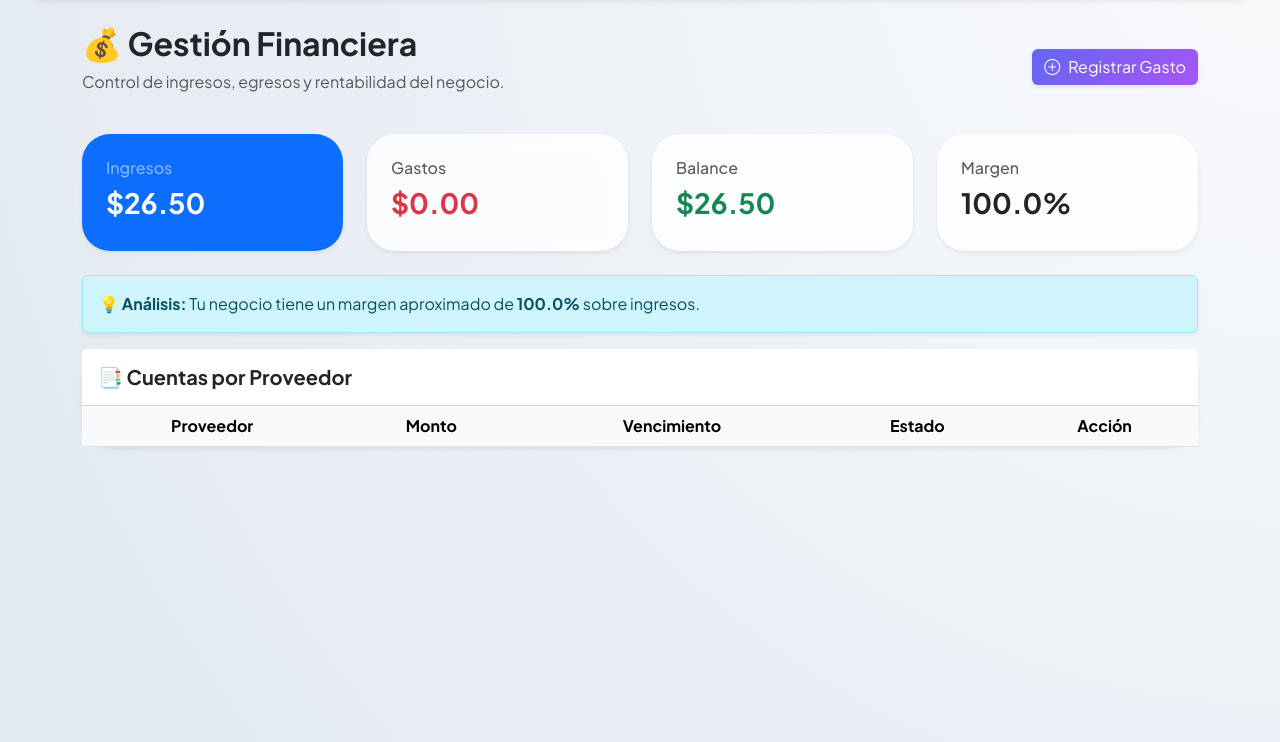
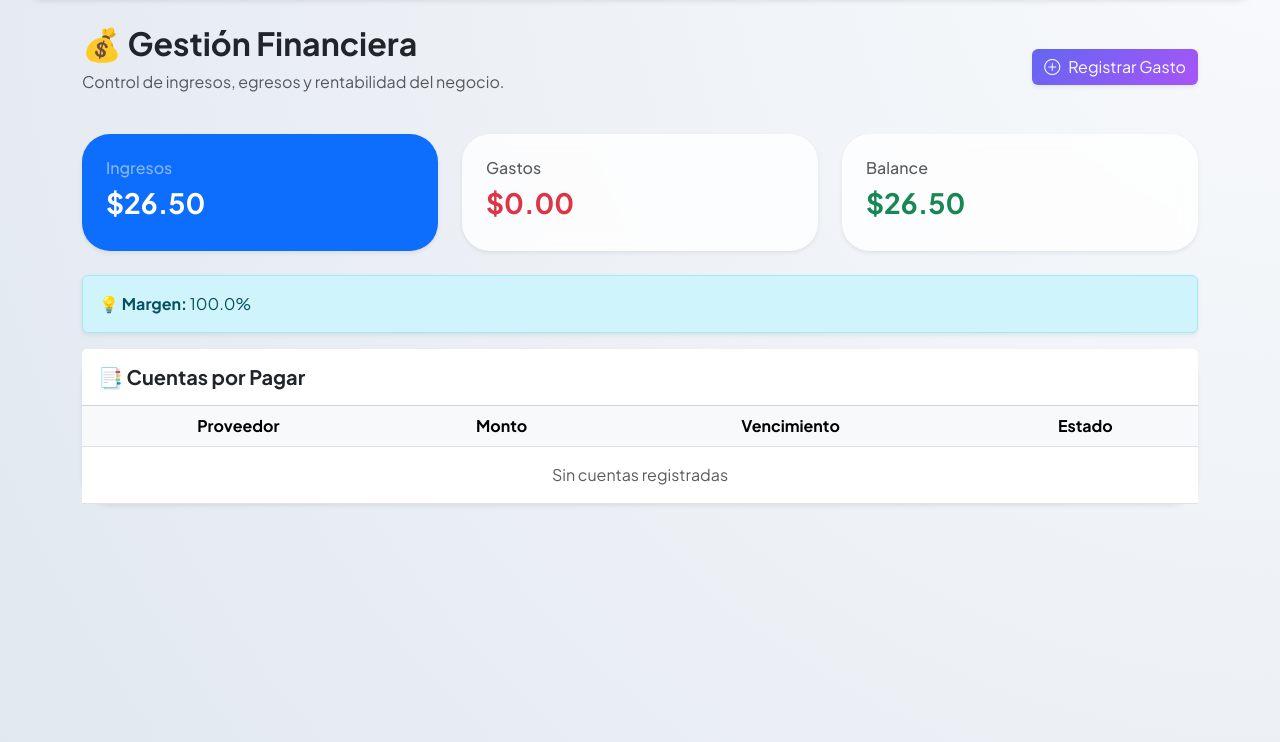
Before and after one commit to Victormanzou/ANDROID, a Flask app: page /finanzas in a window 1280 px wide. Shown: the part 78-820 px from the top of the page. Run offline with Flask 3, Linux system fonts and the light colour scheme; data comes from the database, SQL or seed files in the repository; data that the repository does not hold is empty.

Commit message:
Actualizar finanzas.html

```diff
--- a/templates/finanzas.html
+++ b/templates/finanzas.html
@@ -16,57 +16,47 @@
     </div>
 </div>
 
-<!-- RESUMEN FINANCIERO -->
+<!-- RESUMEN -->
 <div class="row g-4 mb-4">
 
-    <div class="col-md-3">
-        <div class="card border-0 shadow-sm p-4 bg-primary text-white position-relative">
+    <div class="col-md-4">
+        <div class="card border-0 shadow-sm p-4 bg-primary text-white">
             <h6 class="text-white-50">Ingresos</h6>
             <h3 class="fw-bold">${{ "{:,.2f}".format(resumen.ingresos_mes) }}</h3>
         </div>
     </div>
 
-    <div class="col-md-3">
-        <div class="card border-0 shadow-sm p-4 position-relative">
+    <div class="col-md-4">
+        <div class="card border-0 shadow-sm p-4">
             <h6 class="text-muted">Gastos</h6>
             <h3 class="text-danger fw-bold">${{ "{:,.2f}".format(resumen.egresos_mes) }}</h3>
         </div>
     </div>
 
-    <div class="col-md-3">
-        <div class="card border-0 shadow-sm p-4 position-relative">
+    <div class="col-md-4">
+        <div class="card border-0 shadow-sm p-4">
             <h6 class="text-muted">Balance</h6>
             <h3 class="fw-bold text-success">${{ "{:,.2f}".format(resumen.balance) }}</h3>
         </div>
     </div>
 
-    <div class="col-md-3">
-        <div class="card border-0 shadow-sm p-4 position-relative">
-            <h6 class="text-muted">Margen</h6>
-            <h3 class="fw-bold text-dark">
-                {{ ((resumen.balance / resumen.ingresos_mes * 100) if resumen.ingresos_mes else 0)|round(2) }}%
-            </h3>
-        </div>
 </div>
 
+<!-- MARGEN -->
+<div class="alert alert-info shadow-sm">
+    <strong>💡 Margen:</strong>
+    {{ ((resumen.balance / resumen.ingresos_mes * 100) if resumen.ingresos_mes else 0)|round(2) }}%
 </div>
 
-<!-- ALERTA DE SALUD FINANCIERA -->
-<div class="alert alert-info shadow-sm">
-    <strong>💡 Análisis:</strong>
-    Tu negocio tiene un margen aproximado de
-    <strong>{{ ((resumen.balance / resumen.ingresos_mes * 100) if resumen.ingresos_mes else 0)|round(2) }}%</strong>
-    sobre ingresos.
-</div>
+<!-- CUENTAS -->
+<div class="card shadow-sm border-0">
 
-<!-- CUENTAS POR PAGAR -->
-<div class="card shadow-sm border-0">
     <div class="card-header bg-white py-3">
-        <h5 class="mb-0 fw-bold">📑 Cuentas por Proveedor</h5>
+        <h5 class="mb-0 fw-bold">📑 Cuentas por Pagar</h5>
     </div>
 
     <div class="card-body p-0">
-        <div class="table-responsive">
+
         <table class="table table-hover text-center align-middle mb-0">
 
             <thead class="table-light">
@@ -75,7 +65,6 @@
                     <th>Monto</th>
                     <th>Vencimiento</th>
                     <th>Estado</th>
-                        <th>Acción</th>
                 </tr>
             </thead>
 
@@ -86,30 +75,27 @@
                     <td class="fw-bold">{{ c.proveedor }}</td>
                     <td class="text-danger">${{ "{:,.2f}".format(c.monto) }}</td>
                     <td>{{ c.vence }}</td>
-
                     <td>
-                            <span class="badge {% if c.estado == 'Urgente' %}bg-danger{% else %}bg-warning text-dark{% endif %}">
+                        <span class="badge bg-warning text-dark">
                             {{ c.estado }}
                         </span>
                     </td>
-
-                        <td>
-                            <button class="btn btn-sm btn-outline-success">
-                                ✔ Pagado
-                            </button>
-                        </td>
+                </tr>
+                {% else %}
+                <tr>
+                    <td colspan="4" class="text-muted py-3">Sin cuentas registradas</td>
                 </tr>
                 {% endfor %}
 
             </tbody>
 
         </table>
-        </div>
+
     </div>
 </div>
 
-<!-- MODAL GASTO -->
-<div class="modal fade" id="modalGasto" tabindex="-1">
+<!-- MODAL (FUNCIONAL) -->
+<div class="modal fade" id="modalGasto">
     <div class="modal-dialog modal-dialog-centered">
 
         <div class="modal-content border-0 shadow">
@@ -121,21 +107,22 @@
 
             <div class="modal-body">
 
-                <form>
+                <!-- 🔥 YA ENVÍA A FLASK -->
+                <form method="POST" action="/agregar_gasto">
 
                     <div class="mb-3">
                         <label class="form-label">Concepto</label>
-                        <input type="text" class="form-control" placeholder="Ej. Luz, renta, proveedor...">
+                        <input name="concepto" type="text" class="form-control" required>
                     </div>
 
                     <div class="mb-3">
                         <label class="form-label">Monto</label>
-                        <input type="number" class="form-control" placeholder="0.00">
+                        <input name="monto" type="number" class="form-control" required>
                     </div>
 
                     <div class="mb-3">
                         <label class="form-label">Fecha</label>
-                        <input type="date" class="form-control">
+                        <input name="fecha" type="date" class="form-control" required>
                     </div>
 
                     <button class="btn btn-primary w-100">
```
Lines whose indentation alone changed are shown as unchanged.
